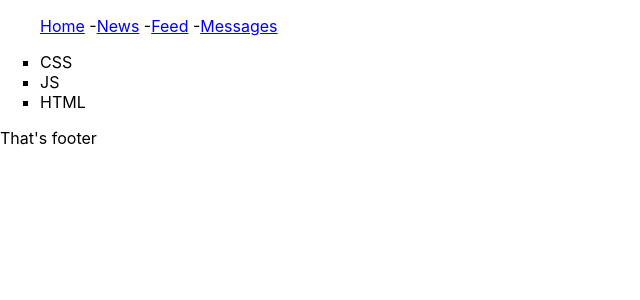
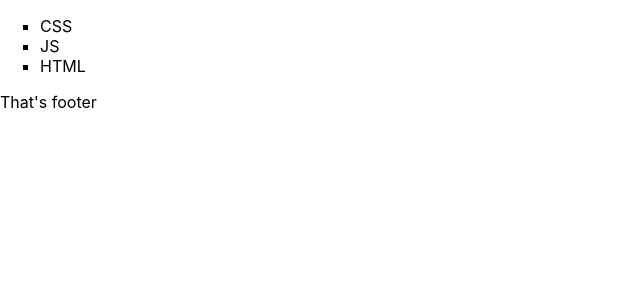
Before and after one commit to sb2rhan/reactApp1, a React (Create React App) app: page / in a window 1280 px wide. Shown: the top 300 px of the page, without its empty margins (0-640 px from the left). Built offline with nearby package versions, Linux system fonts and the light colour scheme.

Commit message:
my_files to my_components

```diff
--- a/src/App.js
+++ b/src/App.js
@@ -1,9 +1,9 @@
 import React from 'react';
 import './App.css';
 // import _variableOfFunction_ from _pathToFunction_
-import Header from './my_files/Header';
-import Technologies from './my_files/Technologies'
-import Footer from './my_files/Footer'
+import Header from './my_components/Header';
+import Technologies from './my_components/Technologies'
+import Footer from './my_components/Footer'
 
 const App = () => {
   // This is not HTML, this is JSX
--- a/src/my_files/Header.js
+++ b/src/my_components/Header.js
@@ -4,12 +4,7 @@ const Header = () => {
     // This is not HTML, this is JSX
   return (
     <div className="Header">
-      <ul>
-        <a href="/">Home</a> -
-        <a href="/">News</a> -
-        <a href="/">Feed</a> -
-        <a href="/">Messages</a>
-      </ul>
+
     </div>
   );
 }
```
Also changed, not shown: src/my_components/Footer.js (renamed from src/my_files/Footer.js), src/my_components/Technologies.js (renamed from src/my_files/Technologies.js).
